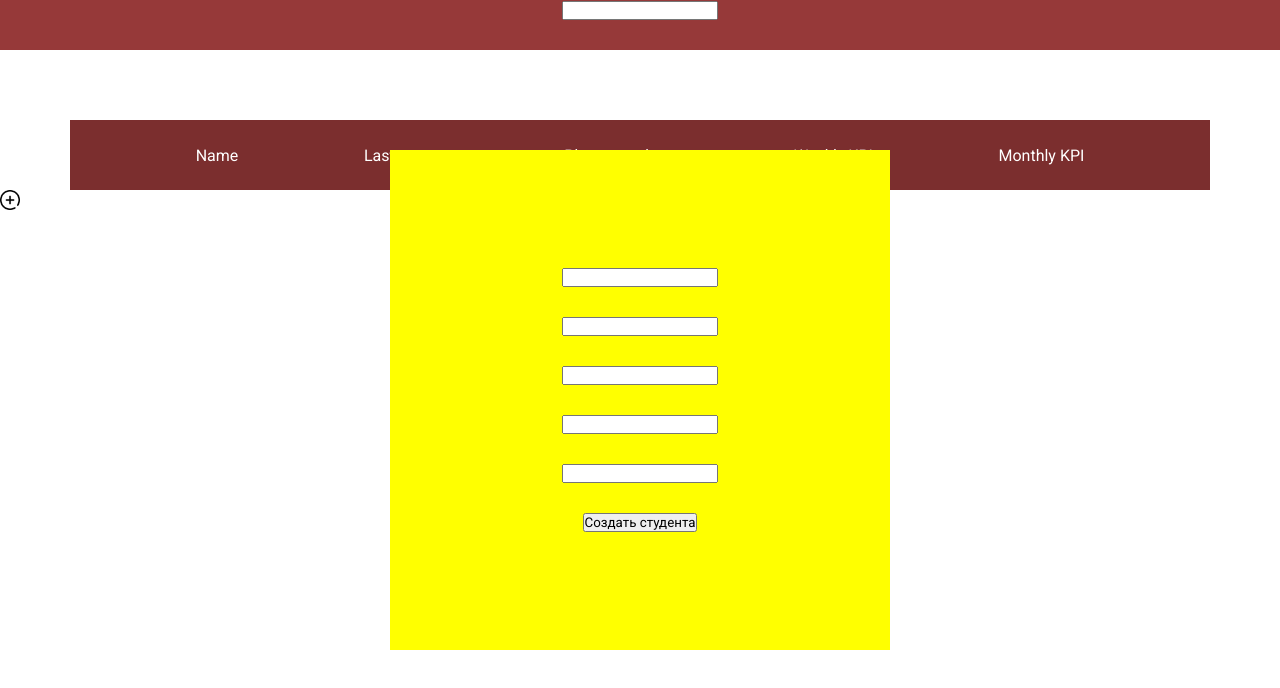
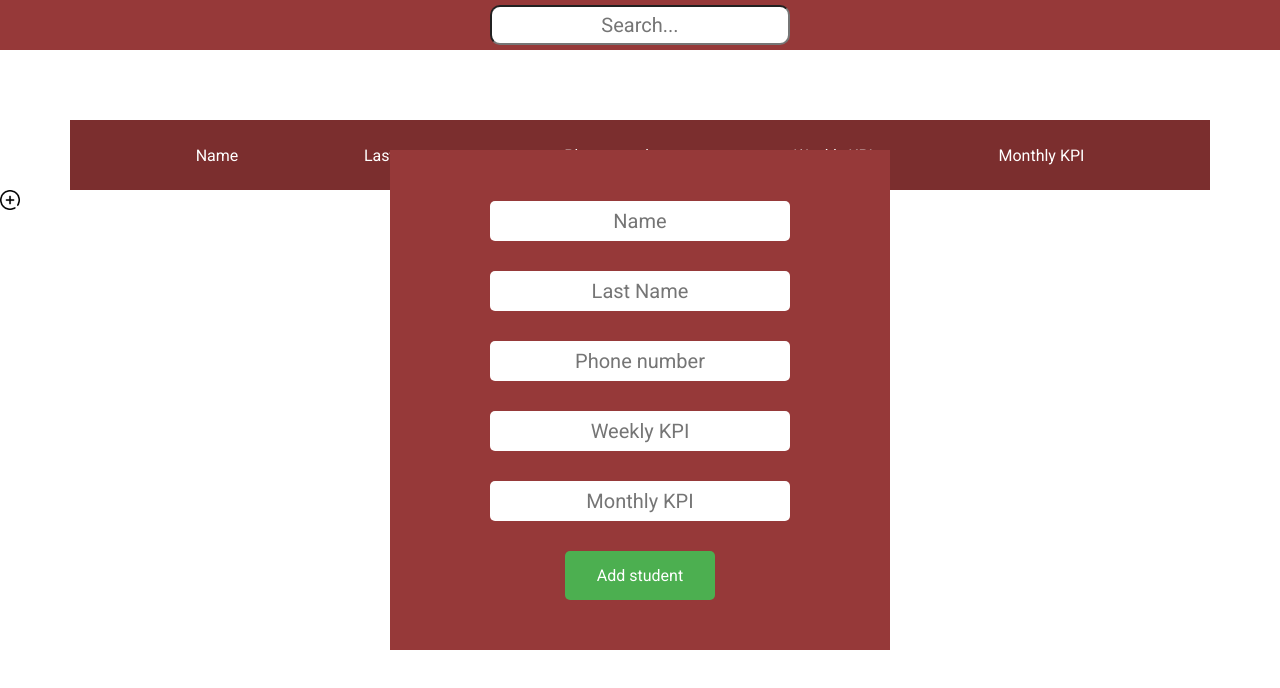
Before and after one commit to mattkinthecreator/KPI, a plain HTML site: page index.html in a window 1280 px wide. Both pictures are taken after a click on the picture 10 px from the left and 200 px from the top of the page. Drawn offline with nearby package versions, Linux system fonts and the light colour scheme; no server answers.

Commit message:
style modals

```diff
--- a/css/style.css
+++ b/css/style.css
@@ -15,7 +15,13 @@
 
 .search-bar {
   text-align: center;
+  width: 300px;
+  height: 40px;
+  border-radius: 10px;
+  margin-top: 5px;
+  font-size: 20px;
 }
+
 
 .header {
   height: 50px;
@@ -61,11 +67,26 @@
   transform: translate(-50%, -50%);
   width: 500px;
   height: 500px;
-  background: yellow;
+  background-color: rgb(150, 57, 57)
 }
-.modal-edit input {
+.modal-edit input, .modal-add input {
   width: 60%;
-
+  height: 40px;
+  border-radius: 5px;
+  text-align: center;
+  border: none;
+  font-size: 20px;
+}
+.modal-edit button, .modal-add button {
+  background-color: #4CAF50;
+  border: none;
+  color: white;
+  padding: 15px 32px;
+  text-align: center;
+  text-decoration: none;
+  display: inline-block;
+  font-size: 16px;
+  border-radius: 5px;
 }
 
 .modal-edit.active, .modal-add.active {
--- a/index.html
+++ b/index.html
@@ -15,7 +15,7 @@
   <body>
     <div class="header">
       <div class="container">
-        <input type="text" id="search-bar" class="search-bar" />
+        <input type="text" id="search-bar" class="search-bar" placeholder="Search..."/>
       </div>
     </div>
     <div class="container">
@@ -33,20 +33,20 @@
       <img id="open-modal-add" src="./img/plus.png" />
     </div>
     <div class="modal-add">
-      <input type="text" id="name" />
-      <input type="text" id="lastName" />
-      <input type="text" id="phoneNumber" />
-      <input type="text" id="weeklyKPI" />
-      <input type="text" id="monthlyKPI" />
-      <button id="btn_add">Создать студента</button>
+      <input type="text" id="name" placeholder="Name"/>
+      <input type="text" id="lastName" placeholder="Last Name"/>
+      <input type="text" id="phoneNumber" placeholder="Phone number"/>
+      <input type="text" id="weeklyKPI" placeholder="Weekly KPI"/>
+      <input type="text" id="monthlyKPI" placeholder="Monthly KPI"/>
+      <button id="btn_add">Add student</button>
     </div>
     <div class="modal-edit">
-      <input type="text" id="name_edit" />
-      <input type="text" id="lastName_edit" />
-      <input type="text" id="phoneNumber_edit" />
-      <input type="text" id="weeklyKPI_edit" />
-      <input type="text" id="monthlyKPI_edit" />
-      <button id="btn-save">Сохранить</button>
+      <input type="text" id="name_edit" placeholder="Name"/>
+      <input type="text" id="lastName_edit" placeholder="Last Name"/>
+      <input type="text" id="phoneNumber_edit" placeholder="Phone number"/>
+      <input type="text" id="weeklyKPI_edit" placeholder="Weekly KPI"/>
+      <input type="text" id="monthlyKPI_edit" placeholder="Monthly KPI"/>
+      <button id="btn-save">Save</button>
     </div>
     <div id="background"></div>
     <script src="./js/main.js"></script>
```
Also changed, not shown: db.json (+10 -10 lines).
